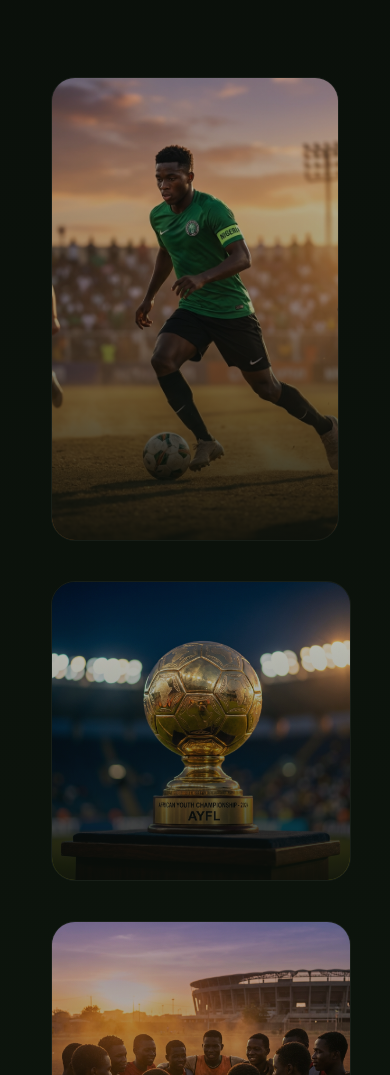
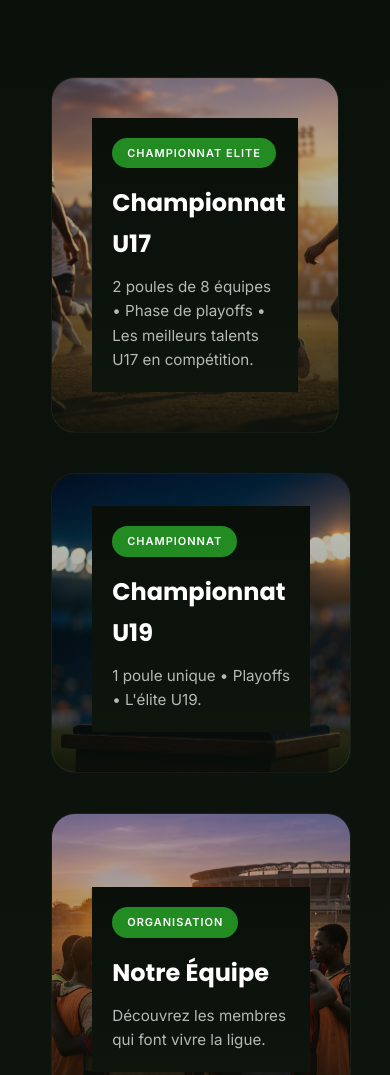
Before and after one commit to devcheikh/Ligue-Pro-Des-Academies, a plain HTML site: page index.html in a window 390 px wide. Shown: the part 2103-3178 px from the top of the page. Drawn offline with nearby package versions, Linux system fonts and the light colour scheme; no server answers.

Commit message:
style: fix mobile text visibility on stadium cards

```diff
--- a/style.css
+++ b/style.css
@@ -2709,4 +2709,22 @@ footer {
         justify-content: space-between;
         align-items: center;
     }
-}
+
+    /* Fix for mobile text visibility (disable hover effect) */
+    .portfolio_item_content {
+        position: relative;
+        opacity: 1;
+        transform: translateY(0);
+        background: var(--gradient-dark);
+        padding: 20px;
+    }
+
+    .portfolio_item {
+        background: var(--gradient-dark);
+        height: auto !important;
+    }
+
+    .portfolio_icon {
+        display: none;
+    }
+}
```
